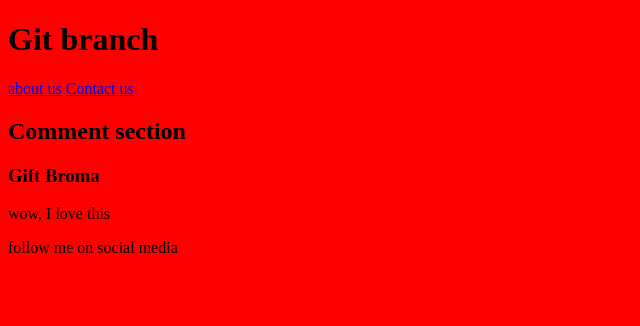
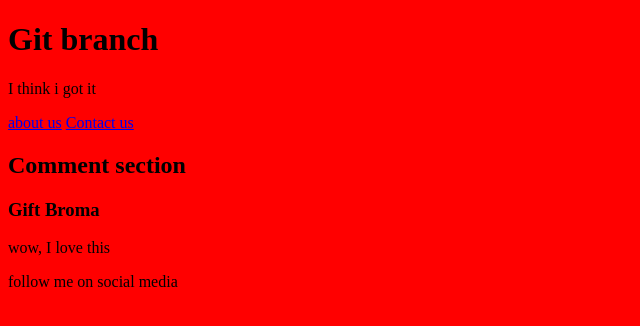
Before and after one commit to bromaGift/website, a plain HTML site: page index.html in a window 1280 px wide. Shown: the whole page, without its empty margins (0-640 px from the left). Drawn offline with Linux system fonts and the light colour scheme.

Commit message:
added a paragraph

```diff
--- a/index.html
+++ b/index.html
@@ -6,6 +6,7 @@
     </head>
     <body>
       <h1>Git branch</h1>
+      <p>I think i got it</p>
 
       <a href="/about.html">about us</a>
       <a href="#">Contact us</a>
```
